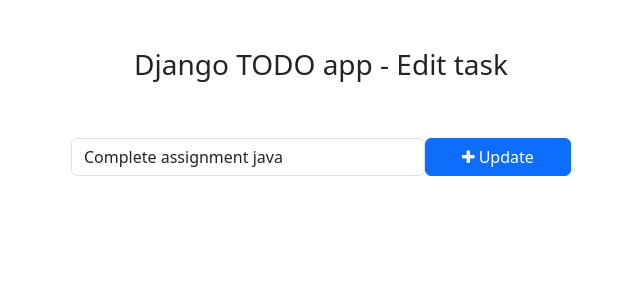
After one commit to WhatTheHacker/todos, a Django app: page /todoList/edit_task/8/ in a window 1280 px wide. The commit adds this page. Shown: the top 300 px of the page, without its empty margins (319-959 px from the left). Run offline with Django 4.2, Linux system fonts and the light colour scheme; data comes from the database, SQL or seed files in the repository; both versions use the stored data as it was after the commit.

Commit message:
Models created 2

```diff
--- a/blog/views.py
+++ b/blog/views.py
@@ -3,8 +3,10 @@
 from todoList.models import Task
 
 def home(request):
-    tasks = Task.objects.filter(is_completed=False)
+    tasks = Task.objects.filter(is_completed=False).order_by('-updated_at')
+    completed_task = Task.objects.filter(is_completed=True)
     context = {
         'tasks': tasks,
+        'completed_task': completed_task,
     }
     return render(request, 'home.html', context)
--- /dev/null
+++ b/templates/edit_task.html
@@ -0,0 +1,29 @@
+<!DOCTYPE html>
+<html lang="en">
+<head>
+    <meta charset="UTF-8">
+    <meta name="viewport" content="width=device-width, initial-scale=1.0">
+    <link href="https://cdn.jsdelivr.net/npm/bootstrap@5.3.0-alpha1/dist/css/bootstrap.min.css" rel="stylesheet" integrity="sha384-GLhlTQ8iRABdZLl6O3oVMWSktQOp6b7In1Zl3/Jr59b6EGGoI1aFkw7cmDA6j6gD" crossorigin="anonymous">
+    <script src="https://cdn.jsdelivr.net/npm/bootstrap@5.3.0-alpha1/dist/js/bootstrap.bundle.min.js" integrity="sha384-w76AqPfDkMBDXo30jS1Sgez6pr3x5MlQ1ZAGC+nuZB+EYdgRZgiwxhTBTkF7CXvN" crossorigin="anonymous"></script>
+    <!-- Font Awesome Icons -->
+    <link rel="stylesheet" href="https://cdnjs.cloudflare.com/ajax/libs/font-awesome/4.7.0/css/font-awesome.min.css">
+
+    <title>Django TODO app - Edit task</title>
+</head>
+<body>
+    <div class="container">
+        <h3 class="pt-5 pb-5 text-center">
+            Django TODO app - Edit task
+        </h3>
+        <form action="{% url 'edit_task' get_task.id %}" method="POST" style="width: 500px; margin: auto">
+            {% csrf_token %}
+            <div class="form-group">
+                <span style="display: flex;">
+                    <input type="text" name="task" class="form-control" placeholder="Add a task" value="{{ get_task.task }}">
+                    <button type="submit" class="btn btn-primary" style="width: 200px;"><i class="fa fa-plus"></i> Update</button>
+                </span>
+            </div>
+        </form>
+    </div>
+</body>
+</html>
--- a/todoList/urls.py
+++ b/todoList/urls.py
@@ -2,5 +2,13 @@
 from . import views
 
 urlpatterns = [
-    path('addTask/', views.addTask, name='addTask')
+    path('addTask/', views.addTask, name='addTask'),
+    path('mark_as_done/<int:id>',views.mark_as_done, name='mark_as_done' ),
+    path('undo_mark_as_done/<int:id>', views.undo_mark_as_done, name='undo_mark_as_done'),
+
+    # Edit feature
+    path('edit_task/<int:id>/', views.edit_task, name="edit_task"),
+
+    # Delete feature
+    path('delete_task/<int:id>/', views.delete_task, name="delete_task")
 ]
--- a/todoList/views.py
+++ b/todoList/views.py
@@ -8,3 +8,35 @@
     task = request.POST['task']
     Task.objects.create(task=task)
     return redirect('home')
+
+
+def mark_as_done(request, id):
+    task = Task.objects.get(pk=id)
+    task.is_completed = True
+    task.save()
+    return redirect('home')
+
+def undo_mark_as_done(request, id):
+    task = Task.objects.get(pk=id)
+    task.is_completed = False
+    task.save()
+    return redirect('home')
+
+
+def edit_task(request, id):
+    get_task = Task.objects.get(pk=id)
+    if request.method == "POST":
+        new_task = request.POST['task']
+        get_task.task = new_task
+        get_task.save()
+        return redirect('home')
+    else:
+        context = {
+            'get_task': get_task
+        }
+    return render(request, 'edit_task.html', context)
+
+def delete_task(request, id):
+    task = Task.objects.get(pk=id)
+    task.delete()
+    return redirect('home')
```
Also changed, not shown: templates/home.html (+11 -5 lines), db.sqlite3.
